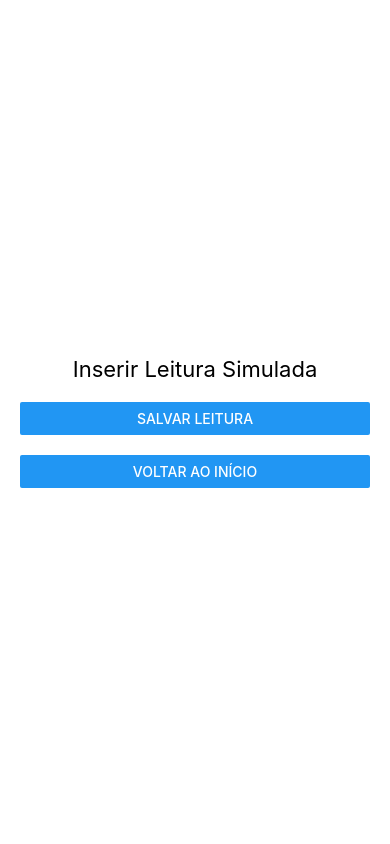
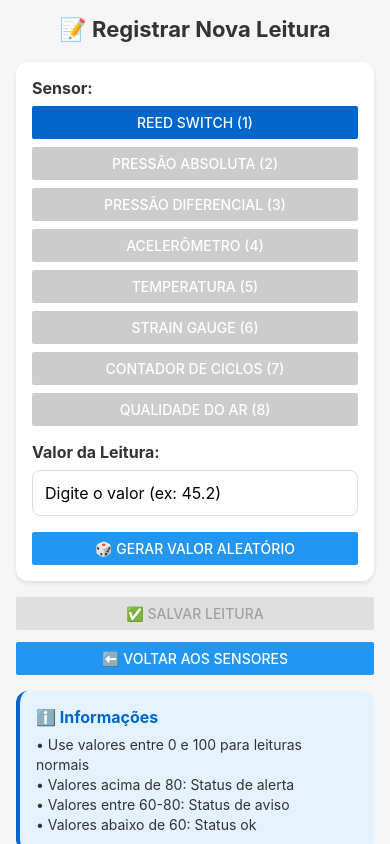
Before and after one commit to Brunofitti1/Aplicativo-Festo-em-React-Native, a React Native app: screen /InsertData in a window 390 px wide. Built offline with nearby package versions, Linux system fonts and the light colour scheme.

Commit message:
feat: implementar cadastro de leituras via POST
- Criar interface para inserir dados manualmente
- Conectar com endpoint POST /api/readings
- Adicionar validação de dados
- Implementar seleção de sensores dinâmica
- Adicionar feedback de sucesso/erro

```diff
--- a/src/screens/InsertDataScreen.tsx
+++ b/src/screens/InsertDataScreen.tsx
@@ -1,61 +1,216 @@
 import React, { useState } from 'react';
-import { View, Text, StyleSheet, Button, Alert } from 'react-native';
-import AsyncStorage from '@react-native-async-storage/async-storage';
+import {
+    View,
+    Text,
+    StyleSheet,
+    Button,
+    Alert,
+    TextInput,
+    ScrollView,
+    ActivityIndicator
+} from 'react-native';
 import { useNavigation } from '@react-navigation/native';
 import { NativeStackNavigationProp } from '@react-navigation/native-stack';
 import { RootStackParamList } from '../navigation/AppNavigator';
+import ApiService from '../services/ApiService';
 
 type NavigationProps = NativeStackNavigationProp<RootStackParamList>;
 
 export default function InsertDataScreen() {
     const navigation = useNavigation<NavigationProps>();
+
+    const [sensorId, setSensorId] = useState('1');
+    const [valor, setValor] = useState('');
     const [salvando, setSalvando] = useState(false);
 
-    const gerarLeitura = () => ({
-        timestamp: Date.now(),
-        umidade: parseFloat((Math.random() * 100).toFixed(1)),
-        inclinacao: parseFloat((Math.random() * 45).toFixed(1)),
-    });
+    const sensores = [
+        { id: '1', nome: 'Reed Switch' },
+        { id: '2', nome: 'Pressão Absoluta' },
+        { id: '3', nome: 'Pressão Diferencial' },
+        { id: '4', nome: 'Acelerômetro' },
+        { id: '5', nome: 'Temperatura' },
+        { id: '6', nome: 'Strain Gauge' },
+        { id: '7', nome: 'Contador de Ciclos' },
+        { id: '8', nome: 'Qualidade do Ar' },
+    ];
 
     const salvarLeitura = async () => {
+        if (!valor || isNaN(parseFloat(valor))) {
+            Alert.alert('Erro', 'Digite um valor numérico válido');
+            return;
+        }
+
         setSalvando(true);
-        const novaLeitura = gerarLeitura();
 
         try {
-            const dadosExistentes = await AsyncStorage.getItem('leituras');
-            const leituras = dadosExistentes ? JSON.parse(dadosExistentes) : [];
-
-            leituras.push(novaLeitura);
-            await AsyncStorage.setItem('leituras', JSON.stringify(leituras));
-
-            Alert.alert('Sucesso', 'Leitura salva com sucesso!');
-        } catch (error) {
-            Alert.alert('Erro', 'Não foi possível salvar os dados.');
+            await ApiService.createReading(sensorId, parseFloat(valor));
+            Alert.alert('Sucesso', 'Leitura registrada com sucesso!', [
+                {
+                    text: 'OK',
+                    onPress: () => {
+                        setValor('');
+                        navigation.navigate('SensorList');
+                    }
+                }
+            ]);
+        } catch (error: any) {
+            Alert.alert('Erro', 'Falha ao registrar leitura: ' + error.message);
         } finally {
             setSalvando(false);
         }
     };
 
+    const gerarValorAleatorio = () => {
+        const valorAleatorio = (20 + Math.random() * 60).toFixed(1);
+        setValor(valorAleatorio);
+    };
+
     return (
-        <View style={styles.container}>
-            <Text style={styles.title}>Inserir Leitura Simulada</Text>
-            <Button title={salvando ? "Salvando..." : "Salvar Leitura"} onPress={salvarLeitura} disabled={salvando} />
-            <Button title="Voltar ao Início" onPress={() => navigation.navigate('SensorList')} />
+        <ScrollView style={styles.container}>
+            <View style={styles.content}>
+                <Text style={styles.title}>📝 Registrar Nova Leitura</Text>
 
-        </View>
+                <View style={styles.formContainer}>
+                    <Text style={styles.label}>Sensor:</Text>
+                    <View style={styles.sensorSelector}>
+                        {sensores.map((sensor) => (
+                            <Button
+                                key={sensor.id}
+                                title={`${sensor.nome} (${sensor.id})`}
+                                onPress={() => setSensorId(sensor.id)}
+                                color={sensorId === sensor.id ? '#0066cc' : '#ccc'}
+                            />
+                        ))}
+                    </View>
+
+                    <Text style={styles.label}>Valor da Leitura:</Text>
+                    <TextInput
+                        style={styles.input}
+                        value={valor}
+                        onChangeText={setValor}
+                        placeholder="Digite o valor (ex: 45.2)"
+                        keyboardType="numeric"
+                        editable={!salvando}
+                    />
+
+                    <Button
+                        title="🎲 Gerar Valor Aleatório"
+                        onPress={gerarValorAleatorio}
+                        disabled={salvando}
+                    />
+                </View>
+
+                <View style={styles.buttonContainer}>
+                    {salvando ? (
+                        <View style={styles.loadingContainer}>
+                            <ActivityIndicator size="small" color="#0066cc" />
+                            <Text style={styles.loadingText}>Salvando leitura...</Text>
+                        </View>
+                    ) : (
+                        <>
+                            <Button
+                                title="✅ Salvar Leitura"
+                                onPress={salvarLeitura}
+                                disabled={!valor}
+                            />
+                            <Button
+                                title="⬅️ Voltar aos Sensores"
+                                onPress={() => navigation.navigate('SensorList')}
+                            />
+                        </>
+                    )}
+                </View>
+
+                <View style={styles.infoContainer}>
+                    <Text style={styles.infoTitle}>ℹ️ Informações</Text>
+                    <Text style={styles.infoText}>
+                        • Use valores entre 0 e 100 para leituras normais{'\n'}
+                        • Valores acima de 80: Status de alerta{'\n'}
+                        • Valores entre 60-80: Status de aviso{'\n'}
+                        • Valores abaixo de 60: Status ok
+                    </Text>
+                </View>
+            </View>
+        </ScrollView>
     );
 }
 
 const styles = StyleSheet.create({
     container: {
         flex: 1,
-        justifyContent: 'center',
-        gap: 20,
-        padding: 20,
-        backgroundColor: '#fff',
+        backgroundColor: '#f5f5f5',
+    },
+    content: {
+        padding: 16,
     },
     title: {
         fontSize: 22,
         textAlign: 'center',
+        fontWeight: 'bold',
+        color: '#333',
+        marginBottom: 20,
+    },
+    formContainer: {
+        backgroundColor: '#fff',
+        padding: 16,
+        borderRadius: 12,
+        marginBottom: 16,
+        elevation: 2,
+        shadowColor: '#000',
+        shadowOffset: { width: 0, height: 2 },
+        shadowOpacity: 0.1,
+        shadowRadius: 4,
+    },
+    label: {
+        fontSize: 16,
+        fontWeight: 'bold',
+        color: '#333',
+        marginBottom: 8,
+    },
+    sensorSelector: {
+        marginBottom: 16,
+        gap: 8,
+    },
+    input: {
+        borderWidth: 1,
+        borderColor: '#ddd',
+        borderRadius: 8,
+        padding: 12,
+        fontSize: 16,
+        backgroundColor: '#fff',
+        marginBottom: 16,
+    },
+    buttonContainer: {
+        gap: 12,
+        marginBottom: 16,
+    },
+    loadingContainer: {
+        flexDirection: 'row',
+        justifyContent: 'center',
+        alignItems: 'center',
+        padding: 16,
+    },
+    loadingText: {
+        marginLeft: 8,
+        fontSize: 16,
+        color: '#666',
+    },
+    infoContainer: {
+        backgroundColor: '#e3f2fd',
+        padding: 16,
+        borderRadius: 12,
+        borderLeftWidth: 4,
+        borderLeftColor: '#0066cc',
+    },
+    infoTitle: {
+        fontSize: 16,
+        fontWeight: 'bold',
+        color: '#0066cc',
+        marginBottom: 8,
+    },
+    infoText: {
+        fontSize: 14,
+        color: '#333',
+        lineHeight: 20,
     },
 });
```
